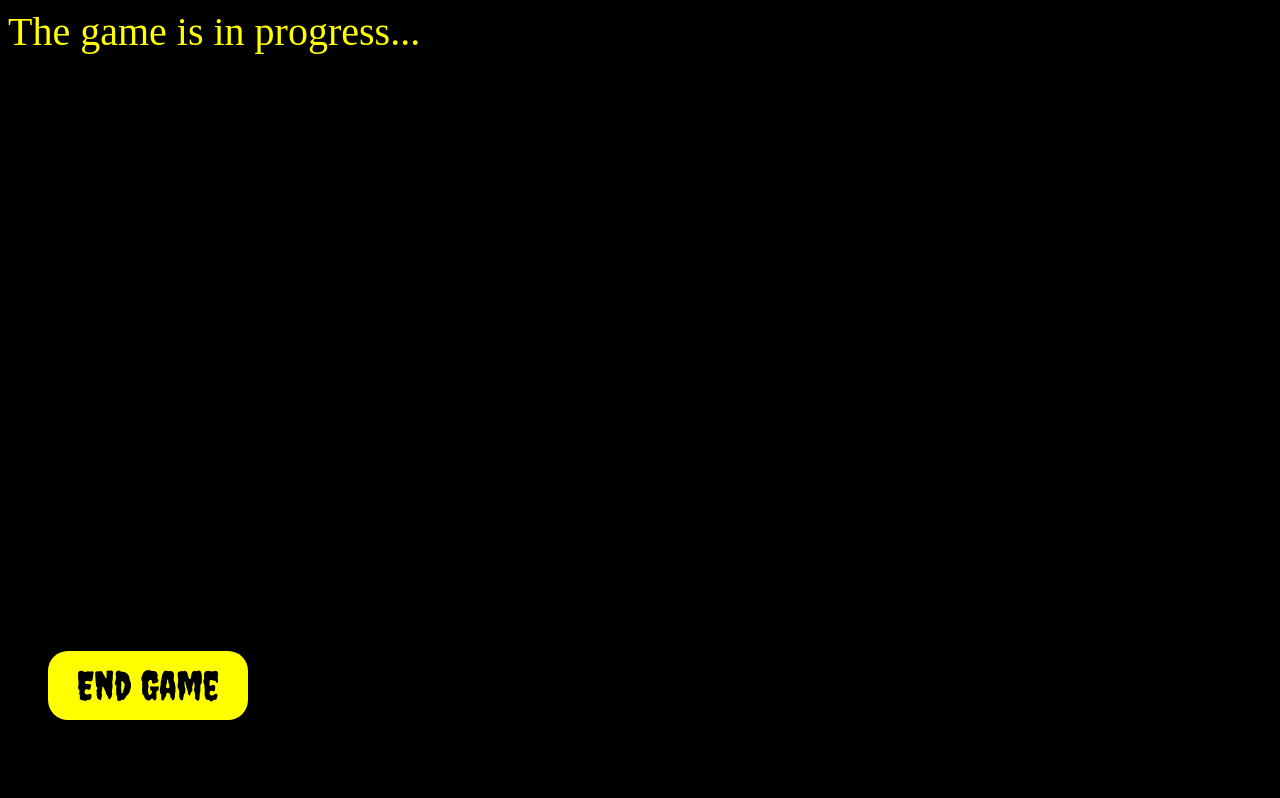
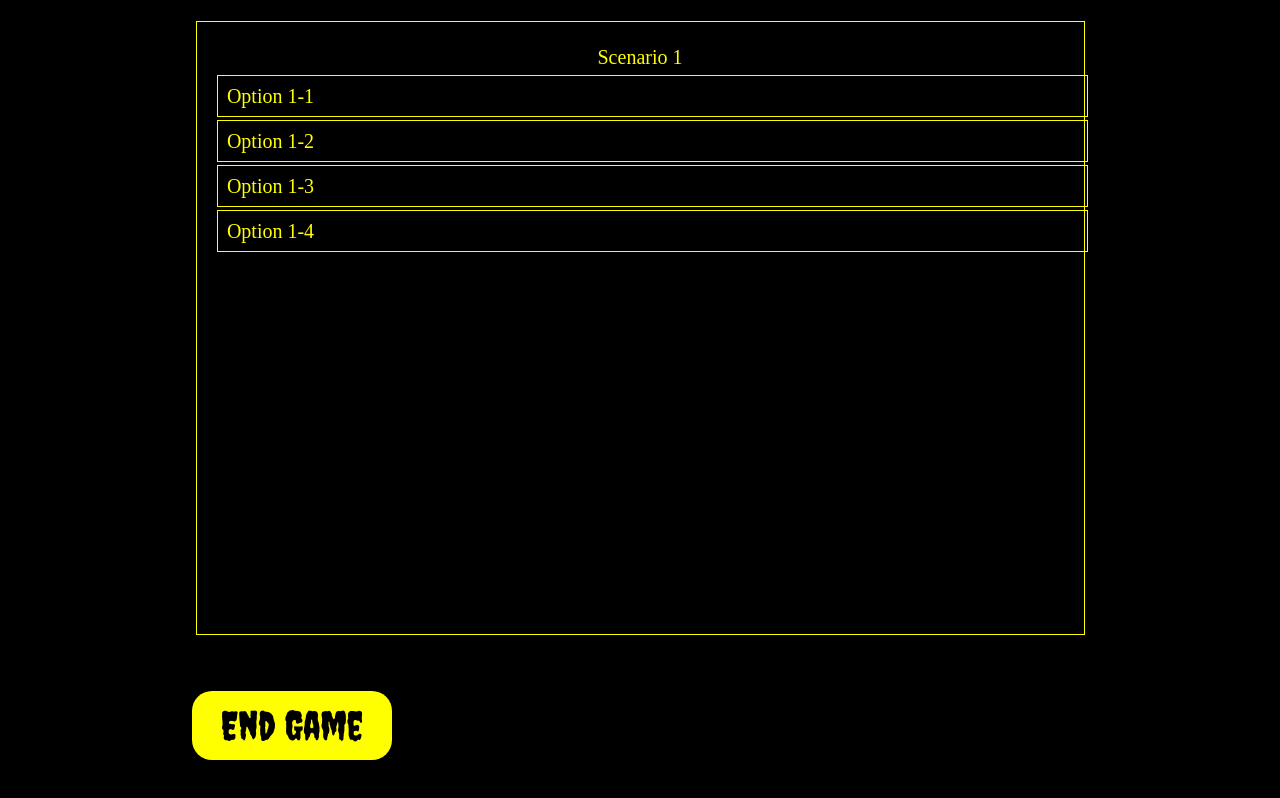
Before and after one commit to Jameshuff95/maelstrom, a React (Vite) app: page / in a window 1280 px wide. Both pictures are taken after a click on the button "Start Game". Built offline with nearby package versions, Linux system fonts and the light colour scheme.

Commit message:
finished functionality, styling changes needed

```diff
--- a/src/App.css
+++ b/src/App.css
@@ -1,5 +1,7 @@
 body {
   overflow: hidden;
+  justify-content: center;
+  display: flex;
 }
 
 .button {
@@ -10,7 +12,6 @@ body {
   font-size: 1rem;
   font-family: Creepster;
   border: 10px solid transparent;
-  margin: 1rem;
 }
 
 .button:hover {
--- a/src/App.jsx
+++ b/src/App.jsx
@@ -34,7 +34,7 @@ function App() {
         </button>
       )}
       {gameState !== 'end' && gameState !== 'start' && (
-        <button className="button" onClick={() => setGameState('end')}>
+        <button className="button" onClick={() => setGameState('start')}>
           End Game
         </button>
       )}
--- /dev/null
+++ b/src/Components/End/Bad_End.jsx
@@ -0,0 +1,30 @@
+function Bad_End() {
+  return (
+    <>
+      <p>
+        The once clear lines between reality and delusion blur, twisting into a
+        nightmarish tapestry woven from your own fears and regrets.
+      </p>
+
+      <p>
+        Each step you take echoes with the haunting reminders of paths not
+        taken, of choices that led you deeper into the abyss.
+      </p>
+
+      <p>
+        The world around you warps and shifts, a reflection of your unraveling
+        mind.
+      </p>
+
+      <p>
+        In the end, it is not the darkness that claims you, but the madness born
+        from your own actions.
+      </p>
+      <p>
+        You are left alone, a prisoner of your own making, trapped in an endless
+        cycle of torment and despair.
+      </p>
+    </>
+  );
+}
+export default Bad_End;
--- a/src/Components/End/End.css
+++ b/src/Components/End/End.css
@@ -1,4 +1,6 @@
 p {
-  font-size: 0.6rem;
+  font-size: 0.5rem;
   text-align: center;
+  margin: 3px;
+  padding: 3px;
 }
--- a/src/Components/End/End.jsx
+++ b/src/Components/End/End.jsx
@@ -1,40 +1,5 @@
 import './End.css';
 
-function End() {
-  // Good Ending
-  // As the final echoes of your footsteps fade into the light, the walls of reality solidify around you. The whispers that once haunted your mind are silenced, replaced by a serene clarity that washes over you.
-
-  // Each choice you made, each path you took, has led you here—to a place where the shadows of doubt and fear no longer hold sway. The world around you brightens, a reflection of your newfound peace and strength.
-
-  //In the end, it is not the darkness that defines you, but the light born from your courage and wisdom. You are no longer alone, but embraced by the harmony of your own making, free from the chains of your past.
-
-  return (
-    <>
-      <p>
-        The once clear lines between reality and delusion blur, twisting into a
-        nightmarish tapestry woven from your own fears and regrets.
-      </p>
-
-      <p>
-        Each step you take echoes with the haunting reminders of paths not
-        taken, of choices that led you deeper into the abyss.
-      </p>
-
-      <p>
-        The world around you warps and shifts, a reflection of your unraveling
-        mind.
-      </p>
-
-      <p>
-        In the end, it is not the darkness that claims you, but the madness born
-        from your own actions.
-      </p>
-      <p>
-        You are left alone, a prisoner of your own making, trapped in an endless
-        cycle of torment and despair.
-      </p>
-    </>
-  );
-}
+function End() {}
 
 export default End;
--- /dev/null
+++ b/src/Components/End/Good_End.jsx
@@ -0,0 +1,32 @@
+function Good_End() {
+  return (
+    <>
+      <p>
+        As the final echoes of your footsteps fade into the light, the walls of
+        reality solidify around you.
+      </p>
+      <p>
+        The whispers that once haunted your mind are silenced, replaced by a
+        serene clarity that washes over you.
+      </p>
+      <p>
+        Each choice you made, each path you took, has led you here—to a place
+        where the shadows of doubt and fear no longer hold sway.
+      </p>
+      <p>
+        The world around you brightens, a reflection of your newfound peace and
+        strength.
+      </p>
+      <p>
+        In the end, it is not the darkness that defines you, but the light born
+        from your courage and wisdom.
+      </p>
+      <p>
+        You are no longer alone, but embraced by the harmony of your own making,
+        free from the chains of your past.
+      </p>
+    </>
+  );
+}
+
+export default Good_End;
--- /dev/null
+++ b/src/Components/Game/Game.css
@@ -0,0 +1,40 @@
+.game_container {
+  height: 80dvh;
+  width: 70dvw;
+  margin: auto;
+  display: flex;
+  flex-direction: column;
+  align-items: center;
+  justify-content: center;
+}
+
+.container {
+  border: 1px solid red;
+  height: 100%;
+  display: grid;
+  grid-template-rows: 0.75fr, 1.25fr;
+}
+
+.card1 {
+  border: 1px solid yellow;
+  padding: 2%;
+  width: 95%;
+  height: 90%;
+  display: flex;
+  flex-direction: column;
+  justify-content: space-between;
+}
+
+.options p {
+  height: 10%;
+  width: 100%;
+  display: flex;
+  align-items: center;
+  padding: 1%;
+  cursor: pointer;
+  border: 1px solid yellow;
+}
+
+.options p:hover {
+  box-shadow: inset 0 0 0.5rem white;
+}
--- a/src/Components/Game/Game.jsx
+++ b/src/Components/Game/Game.jsx
@@ -1,5 +1,44 @@
+import { useState } from 'react';
+import './Game.css';
+import paths from './Paths';
+import Good_End from '../End/Good_End';
+import Bad_End from '../End/Bad_End';
+
 function Game() {
-  return <div>The game is in progress...</div>;
+  const [currentPath, setCurrentPath] = useState('1'); // Initialize with a default value
+  const [baseValue, setBaseValue] = useState(0); // Initialize base value
+
+  const renderScenario = () => {
+    if (currentPath === 'end') {
+      return baseValue > 0 ? <Good_End /> : <Bad_End />;
+    }
+
+    const currentScenario = paths[currentPath];
+    return (
+      <div>
+        <p>{currentScenario.text}</p>
+        <div className="options">
+          {currentScenario.options.map((option, index) => (
+            <p
+              key={index}
+              onClick={() => {
+                setBaseValue(baseValue + option.value);
+                setCurrentPath(option.next);
+              }}
+            >
+              {option.text}
+            </p>
+          ))}
+        </div>
+      </div>
+    );
+  };
+
+  return (
+    <div className="game_container">
+      <div className="card1">{renderScenario()}</div>
+    </div>
+  );
 }
 
 export default Game;
--- /dev/null
+++ b/src/Components/Game/Paths.jsx
@@ -0,0 +1,94 @@
+const paths = {
+  1: {
+    text: 'Scenario 1',
+    options: [
+      { next: '2', text: 'Option 1-1', value: 1 },
+      { next: '2', text: 'Option 1-2', value: -1 },
+      { next: '2', text: 'Option 1-3', value: 2 },
+      { next: '2', text: 'Option 1-4', value: -2 },
+    ],
+  },
+  2: {
+    text: 'Scenario 2',
+    options: [
+      { next: '3', text: 'Option 2-1', value: 1 },
+      { next: '3', text: 'Option 2-2', value: -1 },
+      { next: '3', text: 'Option 2-3', value: 2 },
+      { next: '3', text: 'Option 2-4', value: -2 },
+    ],
+  },
+  3: {
+    text: 'Scenario 3',
+    options: [
+      { next: '4', text: 'Option 3-1', value: 1 },
+      { next: '4', text: 'Option 3-2', value: -1 },
+      { next: '4', text: 'Option 3-3', value: 2 },
+      { next: '4', text: 'Option 3-4', value: -2 },
+    ],
+  },
+  4: {
+    text: 'Scenario 4',
+    options: [
+      { next: '5', text: 'Option 4-1', value: 1 },
+      { next: '5', text: 'Option 4-2', value: -1 },
+      { next: '5', text: 'Option 4-3', value: 2 },
+      { next: '5', text: 'Option 4-4', value: -2 },
+    ],
+  },
+  5: {
+    text: 'Scenario 5',
+    options: [
+      { next: '6', text: 'Option 5-1', value: 1 },
+      { next: '6', text: 'Option 5-2', value: -1 },
+      { next: '6', text: 'Option 5-3', value: 2 },
+      { next: '6', text: 'Option 5-4', value: -2 },
+    ],
+  },
+  6: {
+    text: 'Scenario 6',
+    options: [
+      { next: '7', text: 'Option 6-1', value: 1 },
+      { next: '7', text: 'Option 6-2', value: -1 },
+      { next: '7', text: 'Option 6-3', value: 2 },
+      { next: '7', text: 'Option 6-4', value: -2 },
+    ],
+  },
+  7: {
+    text: 'Scenario 7',
+    options: [
+      { next: '8', text: 'Option 7-1', value: 1 },
+      { next: '8', text: 'Option 7-2', value: -1 },
+      { next: '8', text: 'Option 7-3', value: 2 },
+      { next: '8', text: 'Option 7-4', value: -2 },
+    ],
+  },
+  8: {
+    text: 'Scenario 8',
+    options: [
+      { next: '9', text: 'Option 8-1', value: 1 },
+      { next: '9', text: 'Option 8-2', value: -1 },
+      { next: '9', text: 'Option 8-3', value: 2 },
+      { next: '9', text: 'Option 8-4', value: -2 },
+    ],
+  },
+  9: {
+    text: 'Scenario 9',
+    options: [
+      { next: '10', text: 'Option 9-1', value: 1 },
+      { next: '10', text: 'Option 9-2', value: -1 },
+      { next: '10', text: 'Option 9-3', value: 2 },
+      { next: '10', text: 'Option 9-4', value: -2 },
+    ],
+  },
+  10: {
+    text: 'Scenario 10',
+    options: [
+      { next: 'end', text: 'Option 10-1', value: 1 },
+      { next: 'end', text: 'Option 10-2', value: -1 },
+      { next: 'end', text: 'Option 10-3', value: 2 },
+      { next: 'end', text: 'Option 10-4', value: -2 },
+    ],
+  },
+};
+
+export default paths;
--- a/src/Components/Start/Start.css
+++ b/src/Components/Start/Start.css
@@ -50,7 +50,13 @@
 
 .start_message {
   padding: 3%;
+  text-align: center;
+
+  h2 {
+    margin: 0;
+  }
 }
+
 .button {
   position: absolute;
   bottom: 5%;
--- a/src/Components/Start/Start.jsx
+++ b/src/Components/Start/Start.jsx
@@ -42,6 +42,7 @@ function Start({ setGameState }) {
         <h1 className="title">Maelstrom</h1>
         <div className="button_container">
           <div className="start_message">
+            <h2>Introduction</h2>
             <p>
               In the forsaken depths of the asylum, where shadows whisper and
               sanity crumbles, Dr. Evelyn Carter’s journey begins.
@@ -56,8 +57,11 @@ function Start({ setGameState }) {
             </p>
             <p>
               Is she ready to confront the horrors that lurk within her own
-              mind? And amidst the chaos, can she find a glimmer of hope to
-              guide her back to the light?
+              mind?
+            </p>
+            <p>
+              Amidst the chaos, can she find a glimmer of hope to guide her back
+              to the light?
             </p>
           </div>
           <button className="button" ref={startButtonRef} onClick={handleClick}>
```
